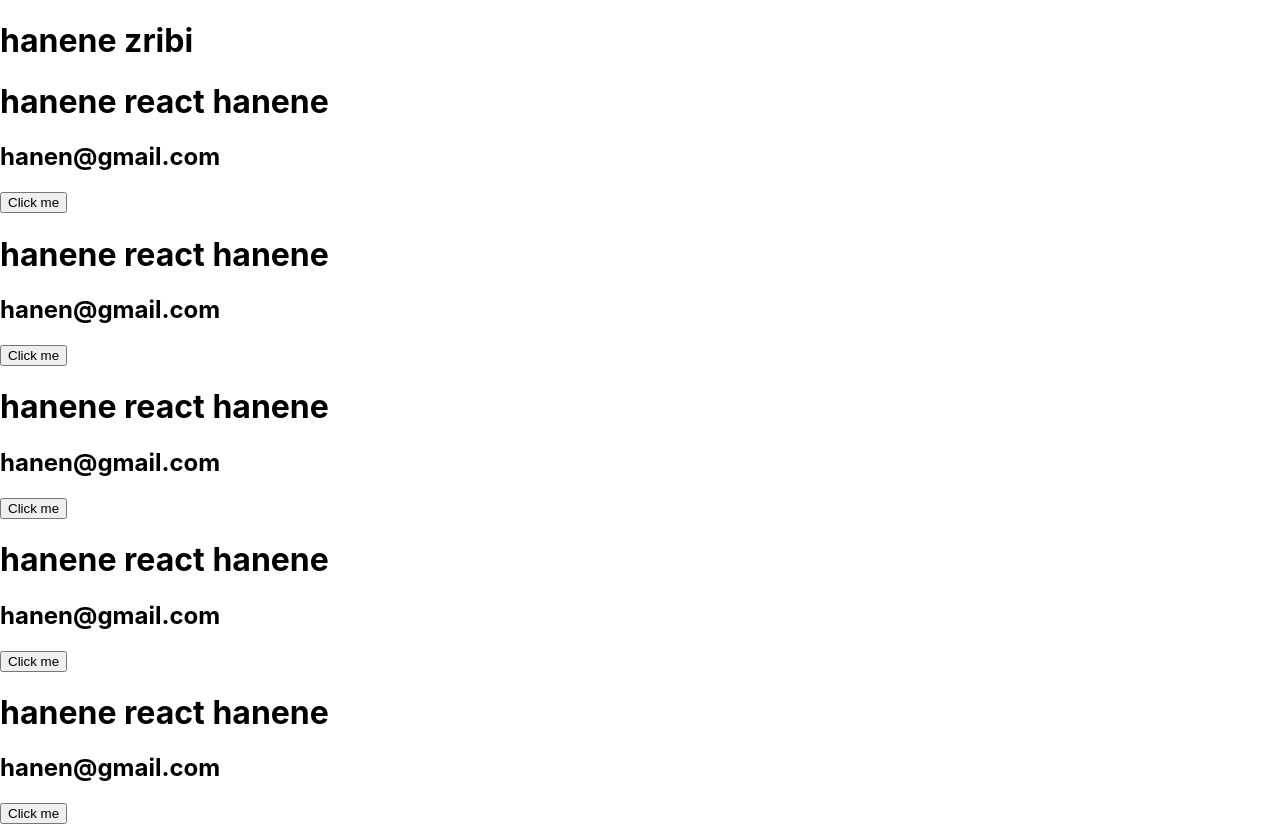
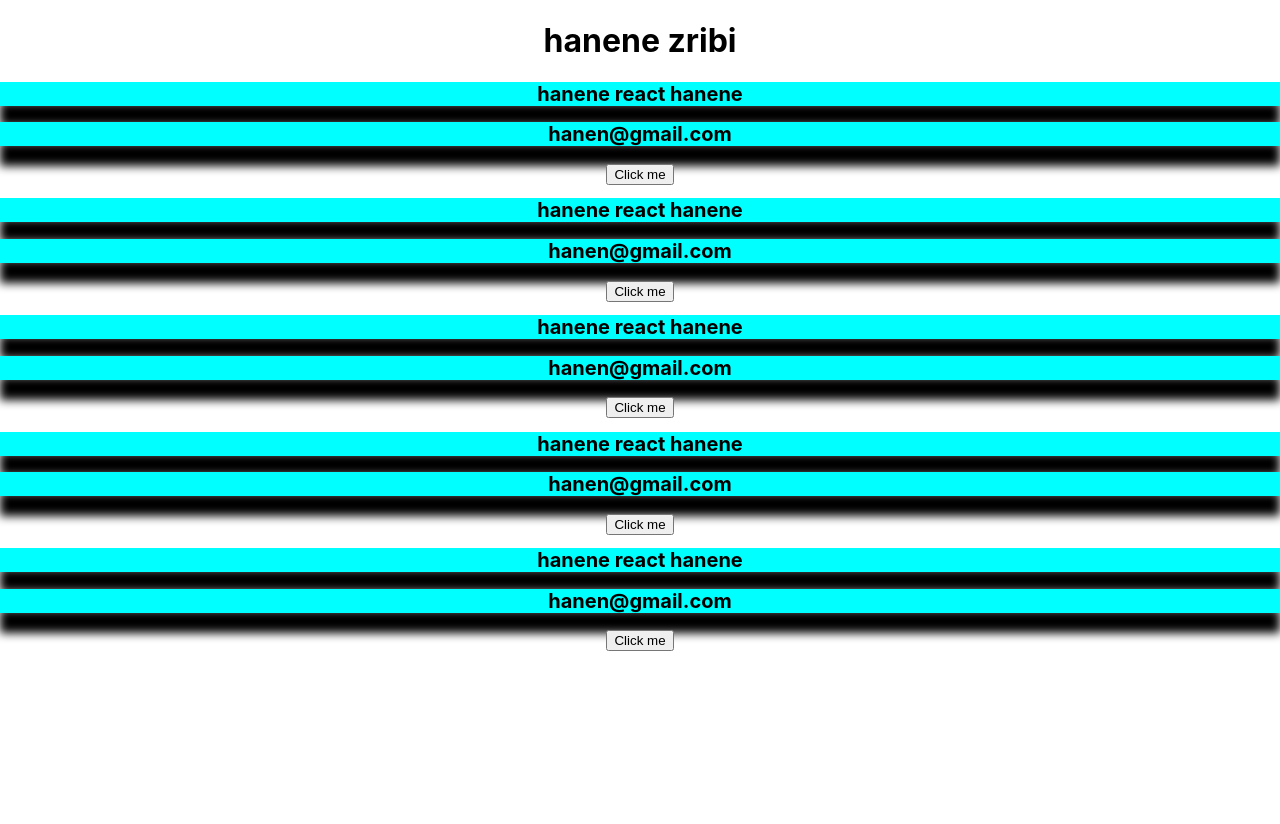
Before and after one commit to hanene2022/tpreact, a React (Create React App) app: page / in a window 1280 px wide. After the commit the page ends 800 px from the top, so only its background shows below. Built offline with nearby package versions, Linux system fonts and the light colour scheme.

Commit message:
adding style to jsx elements

```diff
--- a/src/App.js
+++ b/src/App.js
@@ -6,7 +6,7 @@
 function App() {
   return (
     <>
-    <div >
+    <div className='App' >
      <h1>hanene zribi</h1>
      {/* <Products/> */}
      <MyFirstComponent/>
--- a/src/components/MyFirstComponent.js
+++ b/src/components/MyFirstComponent.js
@@ -6,11 +6,20 @@
         name:"hanene",
         email:"hanen@gmail.com"
     }
+    const elemStyle = {
+        backgroundColor:"cyan",
+        fontSize:"20px",
+        boxShadow:"0px 20px 10px"
+    }
   return (
     <><div>
-        <h1>{person.name} react hanene</h1>
-        <h2>{person.email}</h2>
-        <button>Click me </button>
+        <h1 style={{ backgroundColor:"cyan",
+        fontSize:"20px",
+        boxShadow:"0px 20px 10px"}}>{person.name} react hanene</h1>
+        <h2 style= {{ backgroundColor:"cyan",
+        fontSize:"20px",
+        boxShadow:"0px 20px 10px"}}>{person.email}</h2>
+        <button  onClick={saySalem}>Click me </button>
 
 
         </div></>
```
